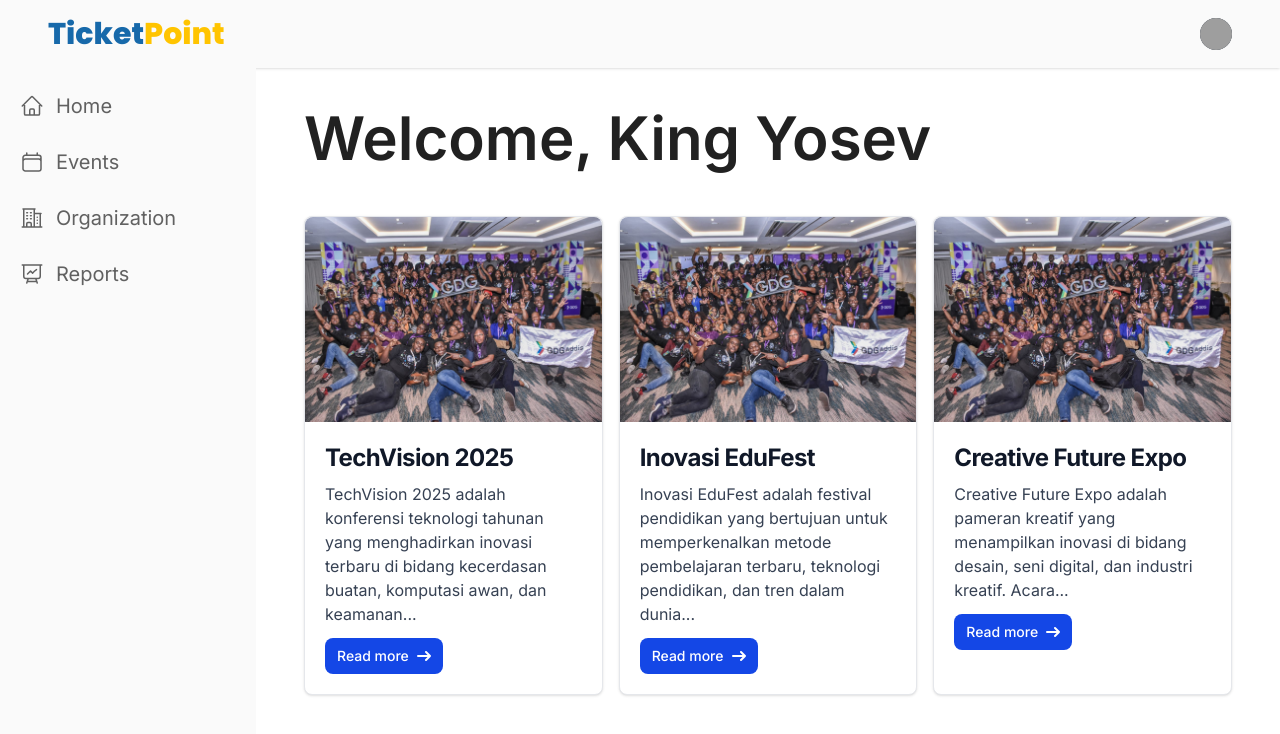
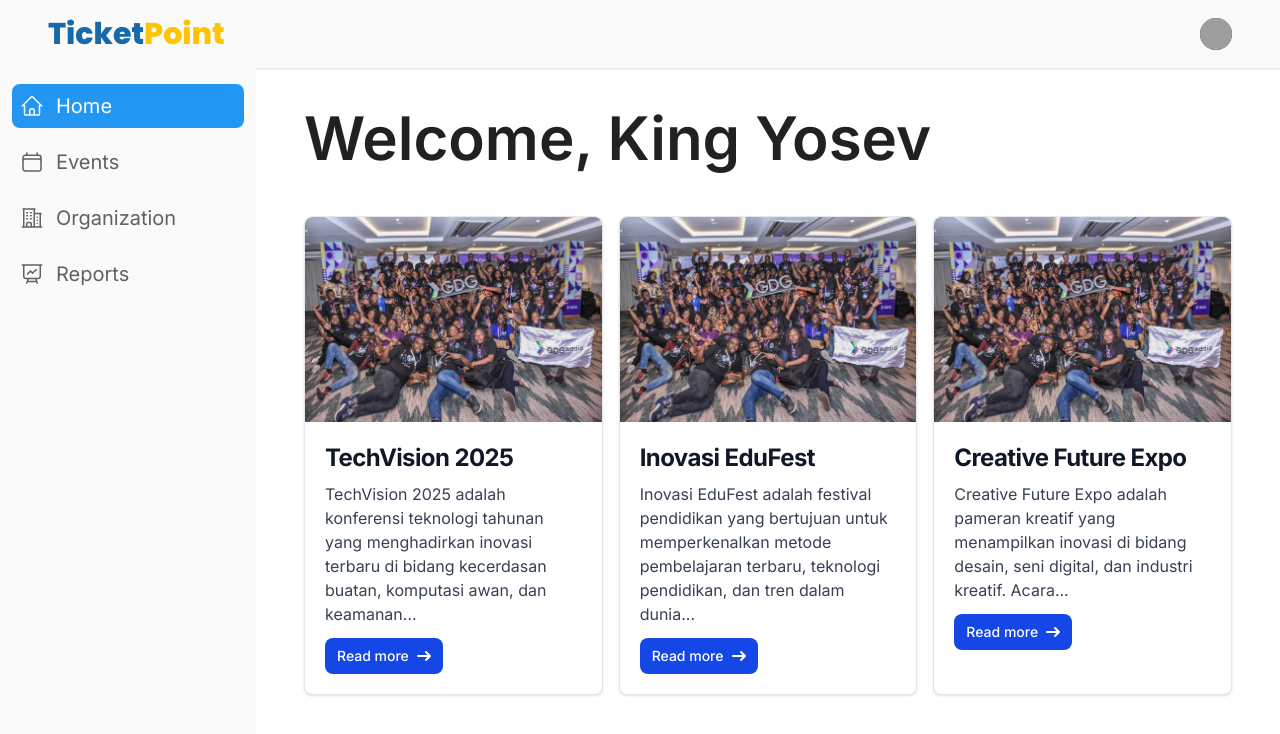
Before and after one commit to yosmisyael/ticket-point, a Next.js app: page /dashboard/home in a window 1280 px wide. Shown: the top 734 px of the page. Built offline with nearby package versions, Linux system fonts and the light colour scheme; grey boxes are pictures that could not be loaded.

Commit message:
feat: added active style on nav items

```diff
--- a/src/components/fragments/dashboard/Sidebar.tsx
+++ b/src/components/fragments/dashboard/Sidebar.tsx
@@ -1,55 +1,85 @@
+'use client'
+
 import React from 'react';
 import Link from "next/link";
+import {usePathname} from "next/navigation";
+
+interface Link {
+    name: string;
+    path: string;
+    icon: React.ReactNode;
+};
+
+const links: Link[] = [
+    {
+        name: 'home',
+        path: '/dashboard/home',
+        icon: (
+            <svg xmlns="http://www.w3.org/2000/svg" fill="none" viewBox="0 0 24 24"
+                   strokeWidth={1.5} stroke="currentColor" className="size-6">
+            <path strokeLinecap="round" strokeLinejoin="round"
+                  d="m2.25 12 8.954-8.955c.44-.439 1.152-.439 1.591 0L21.75 12M4.5 9.75v10.125c0 .621.504 1.125 1.125 1.125H9.75v-4.875c0-.621.504-1.125 1.125-1.125h2.25c.621 0 1.125.504 1.125 1.125V21h4.125c.621 0 1.125-.504 1.125-1.125V9.75M8.25 21h8.25"/>
+            </svg>
+        )
+    },
+    {
+        name: 'events',
+        path: '/dashboard/events',
+        icon: (
+            <svg xmlns="http://www.w3.org/2000/svg" fill="none" viewBox="0 0 24 24"
+                 strokeWidth={1.5} stroke="currentColor" className="size-6">
+                <path strokeLinecap="round" strokeLinejoin="round"
+                      d="M6.75 3v2.25M17.25 3v2.25M3 18.75V7.5a2.25 2.25 0 0 1 2.25-2.25h13.5A2.25 2.25 0 0 1 21 7.5v11.25m-18 0A2.25 2.25 0 0 0 5.25 21h13.5A2.25 2.25 0 0 0 21 18.75m-18 0v-7.5A2.25 2.25 0 0 1 5.25 9h13.5A2.25 2.25 0 0 1 21 11.25v7.5"/>
+            </svg>
+        )
+    },
+    {
+        name: 'organization',
+        path: '/dashboard/organization',
+        icon: (
+            <svg xmlns="http://www.w3.org/2000/svg" fill="none" viewBox="0 0 24 24"
+                 strokeWidth={1.5} stroke="currentColor" className="size-6">
+                <path strokeLinecap="round" strokeLinejoin="round"
+                      d="M2.25 21h19.5m-18-18v18m10.5-18v18m6-13.5V21M6.75 6.75h.75m-.75 3h.75m-.75 3h.75m3-6h.75m-.75 3h.75m-.75 3h.75M6.75 21v-3.375c0-.621.504-1.125 1.125-1.125h2.25c.621 0 1.125.504 1.125 1.125V21M3 3h12m-.75 4.5H21m-3.75 3.75h.008v.008h-.008v-.008Zm0 3h.008v.008h-.008v-.008Zm0 3h.008v.008h-.008v-.008Z"/>
+            </svg>
+        )
+    },
+    {
+        name: 'reports',
+        path: '/dashboard/reports',
+        icon: (
+            <svg xmlns="http://www.w3.org/2000/svg" fill="none" viewBox="0 0 24 24"
+                 strokeWidth={1.5} stroke="currentColor" className="size-6">
+                <path strokeLinecap="round" strokeLinejoin="round"
+                      d="M3.75 3v11.25A2.25 2.25 0 0 0 6 16.5h2.25M3.75 3h-1.5m1.5 0h16.5m0 0h1.5m-1.5 0v11.25A2.25 2.25 0 0 1 18 16.5h-2.25m-7.5 0h7.5m-7.5 0-1 3m8.5-3 1 3m0 0 .5 1.5m-.5-1.5h-9.5m0 0-.5 1.5m.75-9 3-3 2.148 2.148A12.061 12.061 0 0 1 16.5 7.605"/>
+            </svg>
+        )
+    }
+];
+
 export default function Sidebar() {
+    const path: string = usePathname();
+    const pathname: string[] = path.split('/');
+
     return (
         <div>
             {/* Sidebar */}
-            <aside id="sidebar-multi-level-sidebar" className="col-span-2 h-screen border-r-[1] border-mid-dark transition-transform -translate-x-full sm:translate-x-0" aria-label="Sidebar">
+            <aside id="sidebar-multi-level-sidebar"
+                   className="col-span-2 h-screen border-r-[1] border-mid-dark transition-transform -translate-x-full sm:translate-x-0"
+                   aria-label="Sidebar">
                 <div className="h-full px-3 py-4 overflow-y-auto bg-light text-mid-dark">
                     <ul className="space-y-3 text-xl">
-                        <li>
-                            <Link href="/dashboard"
-                               className="flex items-center p-2 text-mid-dark rounded-lg hover:bg-white hover:text-dark group">
-                                <svg xmlns="http://www.w3.org/2000/svg" fill="none" viewBox="0 0 24 24"
-                                     strokeWidth={1.5} stroke="currentColor" className="size-6 group-hover:text-dark">
-                                    <path strokeLinecap="round" strokeLinejoin="round"
-                                          d="m2.25 12 8.954-8.955c.44-.439 1.152-.439 1.591 0L21.75 12M4.5 9.75v10.125c0 .621.504 1.125 1.125 1.125H9.75v-4.875c0-.621.504-1.125 1.125-1.125h2.25c.621 0 1.125.504 1.125 1.125V21h4.125c.621 0 1.125-.504 1.125-1.125V9.75M8.25 21h8.25"/>
-                                </svg>
-                                <span className="ms-3">Home</span>
-                            </Link>
-                        </li>                        <li>
-                            <Link href="/dashboard/events"
-                               className="flex items-center p-2 text-mid-dark rounded-lg hover:bg-white hover:text-dark group">
-                                <svg xmlns="http://www.w3.org/2000/svg" fill="none" viewBox="0 0 24 24"
-                                     strokeWidth={1.5} stroke="currentColor" className="size-6 group-hover:text-dark">
-                                    <path strokeLinecap="round" strokeLinejoin="round"
-                                          d="M6.75 3v2.25M17.25 3v2.25M3 18.75V7.5a2.25 2.25 0 0 1 2.25-2.25h13.5A2.25 2.25 0 0 1 21 7.5v11.25m-18 0A2.25 2.25 0 0 0 5.25 21h13.5A2.25 2.25 0 0 0 21 18.75m-18 0v-7.5A2.25 2.25 0 0 1 5.25 9h13.5A2.25 2.25 0 0 1 21 11.25v7.5"/>
-                                </svg>
-                                <span className="ms-3">Events</span>
-                            </Link>
-                        </li>
-                        <li>
-                            <a href="/dashboard/organization"
-                               className="flex items-center p-2 text-mid-dark rounded-lg hover:bg-white hover:text-dark group">
-                                <svg xmlns="http://www.w3.org/2000/svg" fill="none" viewBox="0 0 24 24"
-                                     strokeWidth={1.5} stroke="currentColor" className="size-6 group-hover:text-dark">
-                                    <path strokeLinecap="round" strokeLinejoin="round"
-                                          d="M2.25 21h19.5m-18-18v18m10.5-18v18m6-13.5V21M6.75 6.75h.75m-.75 3h.75m-.75 3h.75m3-6h.75m-.75 3h.75m-.75 3h.75M6.75 21v-3.375c0-.621.504-1.125 1.125-1.125h2.25c.621 0 1.125.504 1.125 1.125V21M3 3h12m-.75 4.5H21m-3.75 3.75h.008v.008h-.008v-.008Zm0 3h.008v.008h-.008v-.008Zm0 3h.008v.008h-.008v-.008Z"/>
-                                </svg>
-                                <span className="ms-3">Organization</span>
-                            </a>
-                        </li>
-                        <li>
-                            <a href="/dashboard/reports"
-                               className="flex items-center p-2 text-mid-dark rounded-lg hover:bg-white hover:text-dark group">
-                                <svg xmlns="http://www.w3.org/2000/svg" fill="none" viewBox="0 0 24 24"
-                                     strokeWidth={1.5} stroke="currentColor" className="size-6 group-hover:text-dark">
-                                    <path strokeLinecap="round" strokeLinejoin="round"
-                                          d="M3.75 3v11.25A2.25 2.25 0 0 0 6 16.5h2.25M3.75 3h-1.5m1.5 0h16.5m0 0h1.5m-1.5 0v11.25A2.25 2.25 0 0 1 18 16.5h-2.25m-7.5 0h7.5m-7.5 0-1 3m8.5-3 1 3m0 0 .5 1.5m-.5-1.5h-9.5m0 0-.5 1.5m.75-9 3-3 2.148 2.148A12.061 12.061 0 0 1 16.5 7.605"/>
-                                </svg>
-                                <span className="ms-3">Reports</span>
-                            </a>
-                        </li>
+                        {
+                            links.map((link: Link, index) => (
+                                <li key={index}>
+                                    <Link href={ link.path }
+                                          className={`flex items-center p-2 text-mid-dark rounded-lg group ${pathname[pathname.length - 1] === link.name ? "bg-primary-mid text-white" : "hover:bg-white hover:text-dark"}`}>
+                                        { link.icon }
+                                        <span className="ms-3 capitalize">{ link.name } </span>
+                                    </Link>
+                                </li>
+                            ))
+                        }
                     </ul>
                 </div>
             </aside>
```
